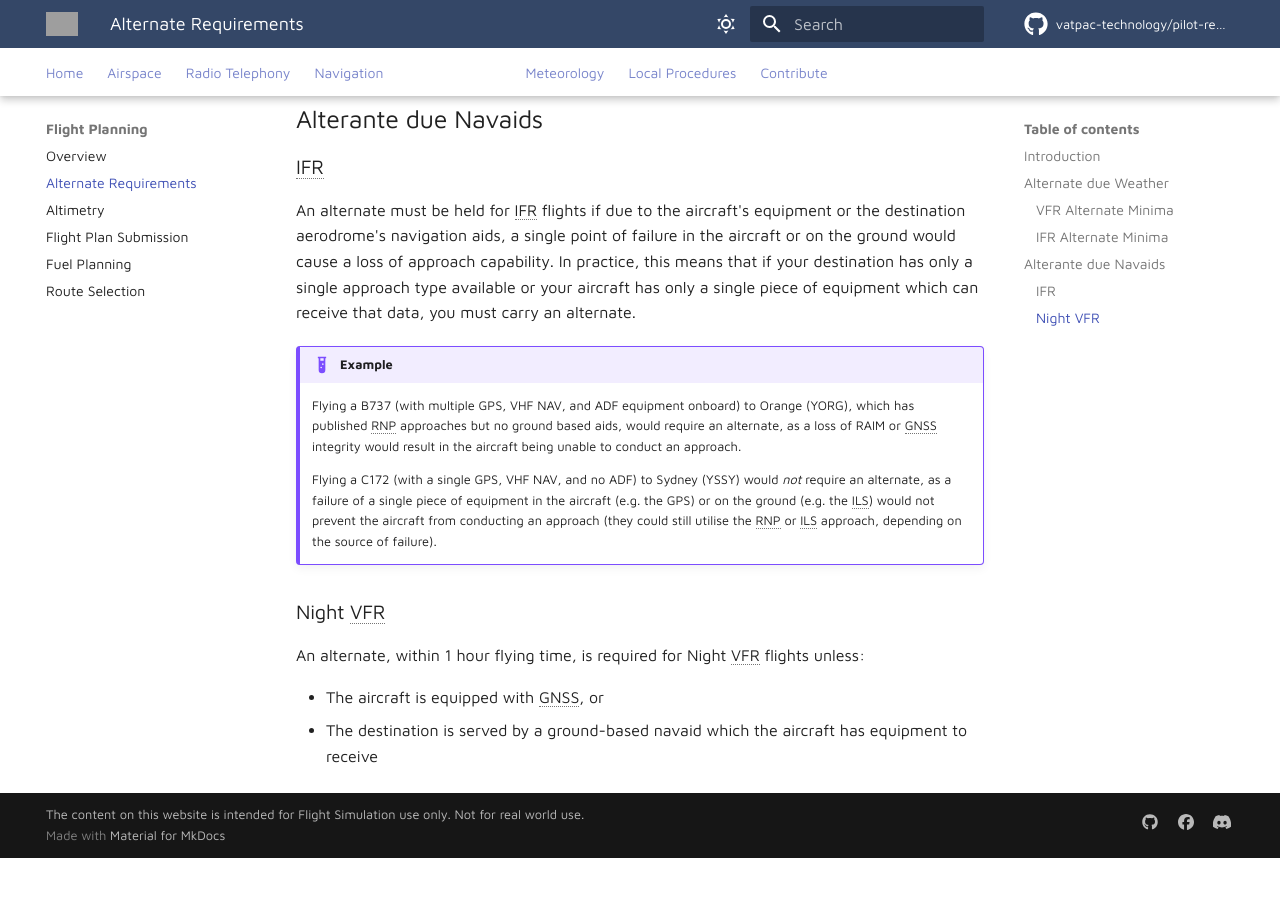
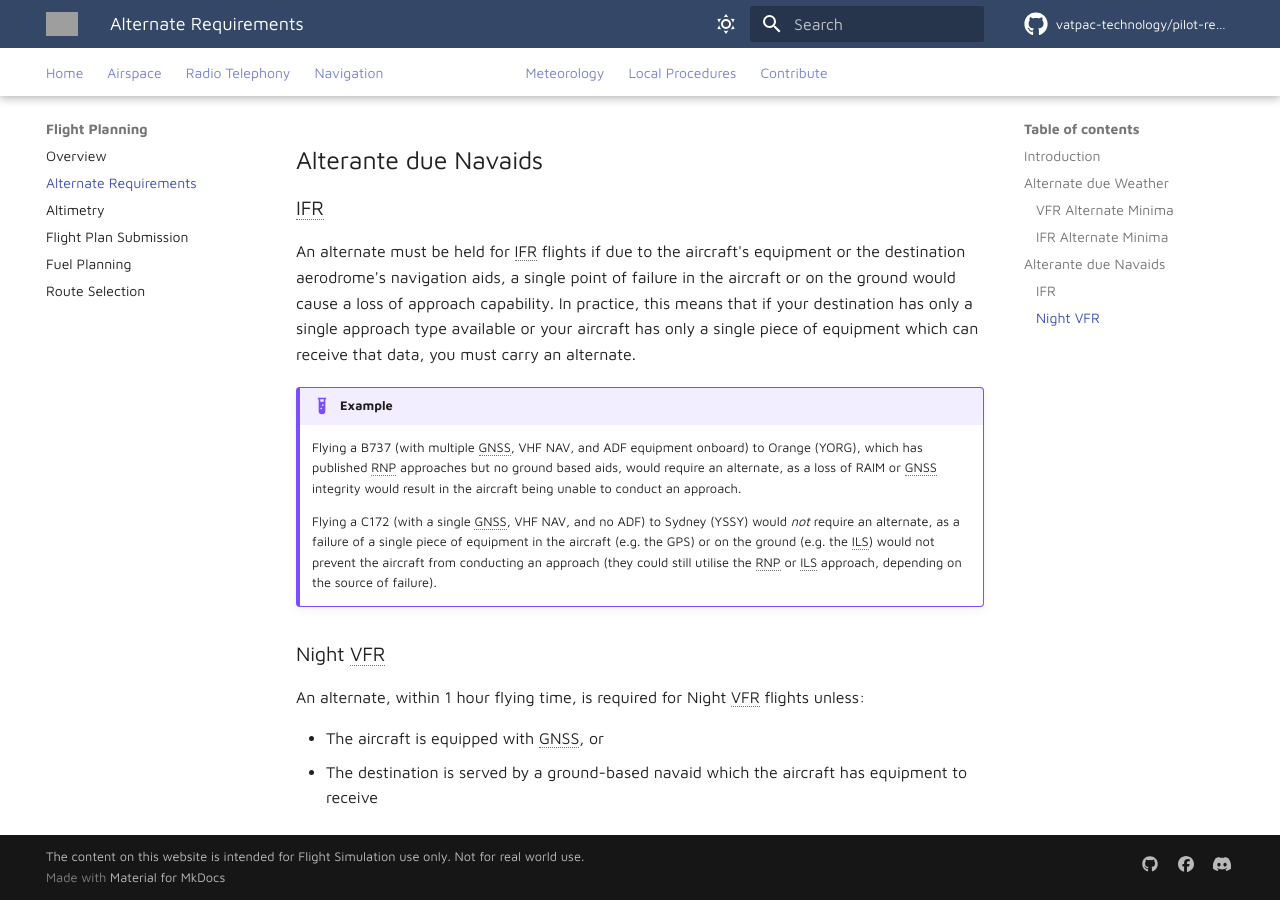
Before and after one commit to vatpac-technology/pilot-resources, an MkDocs documentation site: the page built from docs/flight-planning/alternaterequirements.md, in a window 1280 px wide and 900 px high, scrolled down 2112 px. Built offline with MkDocs 1.6.1 and Material for MkDocs 9.7.7, drawn with Linux system fonts in a browser that asks for light colours; comment, search, counter and statistics services are not loaded; before the commit the page ends 2970 px from its top, so only the background shows below that; some of the changed text lies outside the part shown; grey boxes are pictures that could not be loaded.

Commit message:
Wording update

```diff
--- a/docs/flight-planning/alternaterequirements.md
+++ b/docs/flight-planning/alternaterequirements.md
@@ -60,9 +62,9 @@ If your destination does not have an instrument approach, you must plan an alter
 An alternate must be held for IFR flights if due to the aircraft's equipment or the destination aerodrome's navigation aids, a single point of failure in the aircraft or on the ground would cause a loss of approach capability. In practice, this means that if your destination has only a single approach type available or your aircraft has only a single piece of equipment which can receive that data, you must carry an alternate.
 
 !!! example
-    Flying a B737 (with multiple GPS, VHF NAV, and ADF equipment onboard) to Orange (YORG), which has published RNP approaches but no ground based aids, would require an alternate, as a loss of RAIM or GNSS integrity would result in the aircraft being unable to conduct an approach.
+    Flying a B737 (with multiple GNSS, VHF NAV, and ADF equipment onboard) to Orange (YORG), which has published RNP approaches but no ground based aids, would require an alternate, as a loss of RAIM or GNSS integrity would result in the aircraft being unable to conduct an approach.
 
-    Flying a C172 (with a single GPS, VHF NAV, and no ADF) to Sydney (YSSY) would *not* require an alternate, as a failure of a single piece of equipment in the aircraft (e.g. the GPS) or on the ground (e.g. the ILS) would not prevent the aircraft from conducting an approach (they could still utilise the RNP or ILS approach, depending on the source of failure).
+    Flying a C172 (with a single GNSS, VHF NAV, and no ADF) to Sydney (YSSY) would *not* require an alternate, as a failure of a single piece of equipment in the aircraft (e.g. the GPS) or on the ground (e.g. the ILS) would not prevent the aircraft from conducting an approach (they could still utilise the RNP or ILS approach, depending on the source of failure).
 
 ### Night VFR
 An alternate, within 1 hour flying time, is required for Night VFR flights unless:
```
Also changed, not shown: other parts of docs/flight-planning/alternaterequirements.md (+2 -0 lines).
